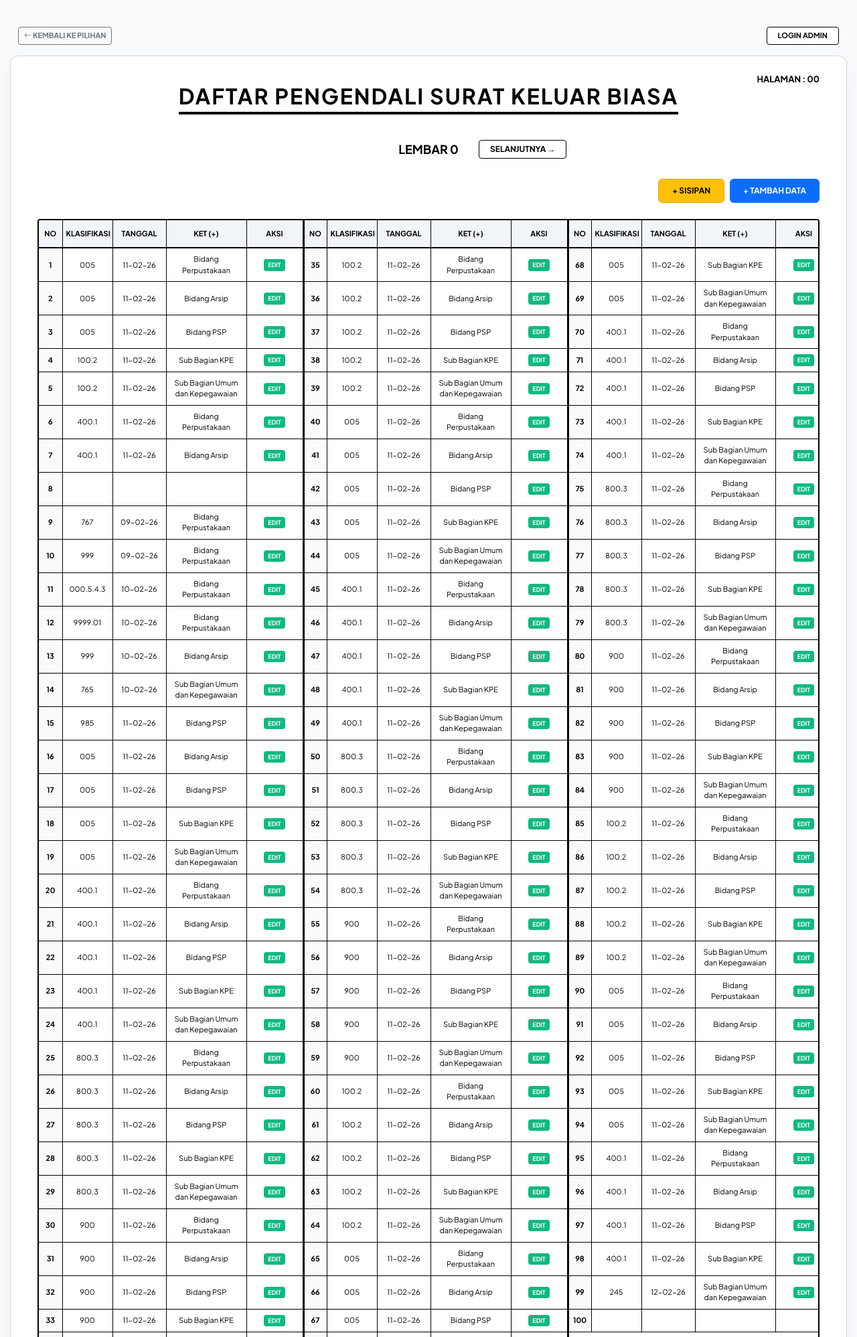
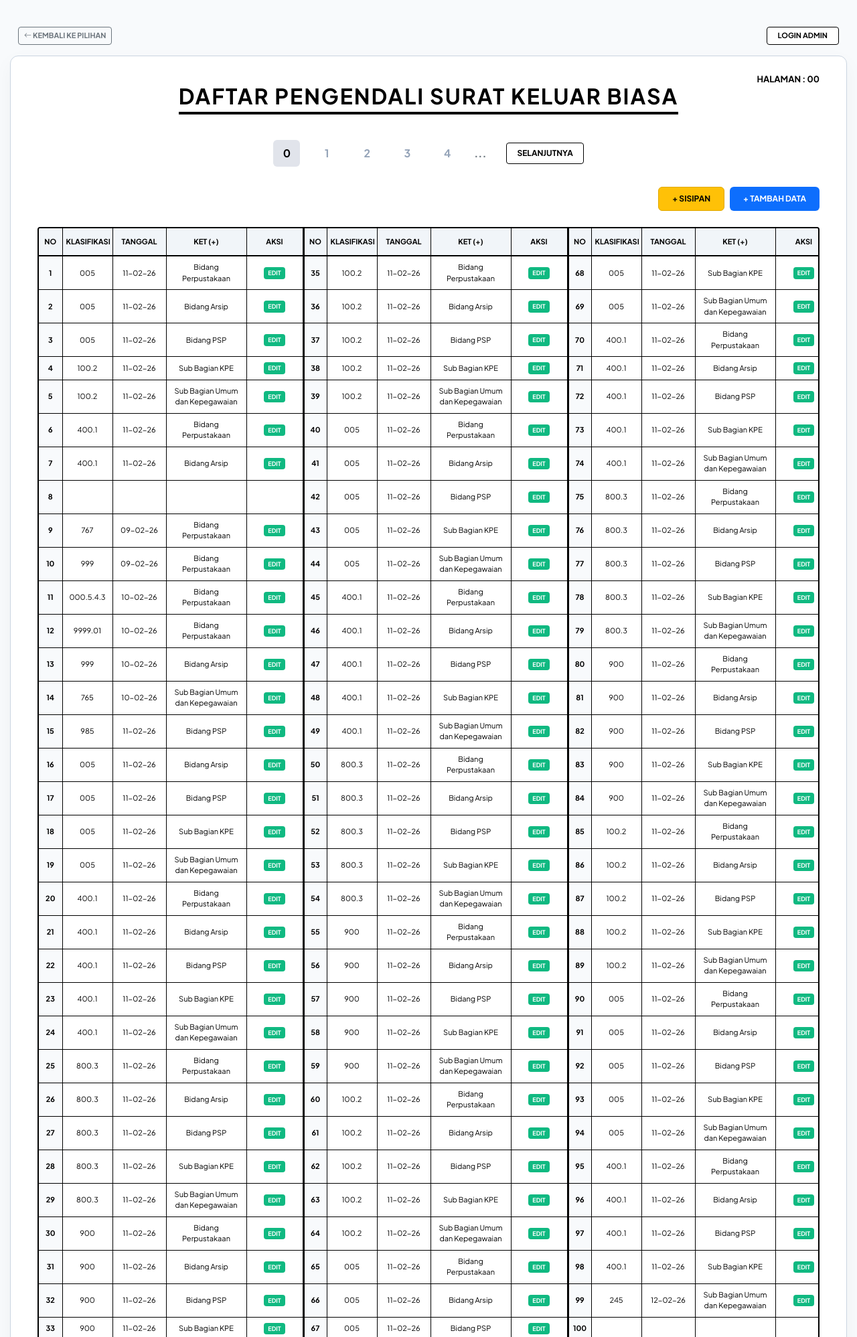
Before and after one commit to alkhila/Magang_WebsiteSurat, a PHP site: page /index.php?type=biasa in a window 1280 px wide. Shown: the top 1997 px of the page at 67% size. Run offline with PHP 8.4, Linux system fonts and the light colour scheme; data comes from the database, SQL or seed files in the repository; some libraries are stand-ins or nearby versions.

Commit message:
Tambah navigasi halaman

```diff
--- a/views/daftar_view.php
+++ b/views/daftar_view.php
@@ -18,6 +18,7 @@
       --btn-sisipan-bg: #ffc107;
       --btn-hover-bg: #5a7d9a;
       --btn-sisipan-hover: #d6b55d;
+      --active-page-bg: #e1e4eb;
     }
 
     body {
@@ -27,10 +28,15 @@
       padding: 40px 15px;
     }
 
-    /* --- ANIMASI HIGHLIGHT MEMUDAR (Hanya untuk Sisipan) --- */
+    /* --- ANIMASI HIGHLIGHT MEMUDAR --- */
     @keyframes highlightFade {
-      0% { background-color: #fef9c3; }
-      100% { background-color: transparent; }
+      0% {
+        background-color: #fef9c3;
+      }
+
+      100% {
+        background-color: transparent;
+      }
     }
 
     .highlight-sisipan {
@@ -70,30 +76,45 @@
       padding-bottom: 5px;
     }
 
+    /* --- STYLING NAVIGASI --- */
     .pagination-nav {
       margin-bottom: 30px;
       display: flex;
       align-items: center;
       justify-content: center;
+      /* Menengahkan navigasi */
+      gap: 30px;
+      /* Memperlebar jarak antar elemen navigasi */
     }
 
-    .nav-side {
-      width: 150px;
+    .page-numbers-container {
       display: flex;
+      align-items: center;
+      gap: 20px;
+      /* Memperlebar jarak antar nomor */
     }
 
-    .nav-side.left {
-      justify-content: flex-end;
+    .page-number {
+      text-decoration: none;
+      font-weight: 700;
+      font-size: 16px;
+      color: #94a3b8;
+      width: 40px;
+      height: 40px;
+      display: flex;
+      align-items: center;
+      justify-content: center;
+      border-radius: 6px;
+      transition: all 0.2s;
     }
 
-    .nav-side.right {
-      justify-content: flex-start;
+    .page-number.active {
+      background-color: var(--active-page-bg);
+      color: #000;
     }
 
-    .nav-center {
-      min-width: 150px;
-      text-align: center;
-      font-size: 18px;
+    .page-number:hover:not(.active) {
+      color: #000;
     }
 
     .btn-outline-black {
@@ -104,6 +125,8 @@
       text-decoration: none;
       border-radius: 4px;
       transition: all 0.3s ease;
+      padding: 6px 15px;
+      font-size: 12px;
     }
 
     .btn-outline-black:hover {
@@ -111,6 +134,7 @@
       color: #fff;
     }
 
+    /* --- TABLE STYLES --- */
     .table-responsive {
       border: 2px solid #000;
       border-radius: 4px;
@@ -285,14 +309,56 @@
     }
 
     @media print {
-      @page { size: A4 portrait; margin: 5mm; }
-      body { padding: 0 !important; margin: 0 !important; background-color: #fff !important; zoom: 90%; }
-      .main-card { padding: 0 !important; border: none !important; box-shadow: none !important; max-width: 100% !important; }
-      .d-print-none, .top-admin-bar, .pagination-nav, .action-buttons-container, .btn-action-edit, .btn-action-delete { display: none !important; }
-      .header-brand h2 { font-size: 16px !important; border-bottom: 2px solid #000 !important; }
-      .main-table { border: 2px solid #000 !important; width: 100% !important; display: table !important; table-layout: auto !important; }
-      .main-table th, .main-table td { border: 1px solid #000 !important; padding: 3.5px 4px !important; font-size: 8px !important; }
-      .print-hidden-row { display: none !important; }
+      @page {
+        size: A4 portrait;
+        margin: 5mm;
+      }
+
+      body {
+        padding: 0 !important;
+        margin: 0 !important;
+        background-color: #fff !important;
+        zoom: 90%;
+      }
+
+      .main-card {
+        padding: 0 !important;
+        border: none !important;
+        box-shadow: none !important;
+        max-width: 100% !important;
+      }
+
+      .d-print-none,
+      .top-admin-bar,
+      .pagination-nav,
+      .action-buttons-container,
+      .btn-action-edit,
+      .btn-action-delete {
+        display: none !important;
+      }
+
+      .header-brand h2 {
+        font-size: 16px !important;
+        border-bottom: 2px solid #000 !important;
+      }
+
+      .main-table {
+        border: 2px solid #000 !important;
+        width: 100% !important;
+        display: table !important;
+        table-layout: auto !important;
+      }
+
+      .main-table th,
+      .main-table td {
+        border: 1px solid #000 !important;
+        padding: 3.5px 4px !important;
+        font-size: 8px !important;
+      }
+
+      .print-hidden-row {
+        display: none !important;
+      }
     }
   </style>
 </head>
@@ -315,9 +381,11 @@
               <li><a class="dropdown-item" href="#" onclick="pilihNomorUrutCetak()">BERDASARKAN NOMOR URUT</a></li>
             </ul>
           </div>
-          <button onclick="konfirmasiLogout()" class="btn btn-danger btn-sm fw-bold" style="font-size: 11px; border-radius: 4px;">LOGOUT</button>
+          <button onclick="konfirmasiLogout()" class="btn btn-danger btn-sm fw-bold"
+            style="font-size: 11px; border-radius: 4px;">LOGOUT</button>
         <?php else: ?>
-          <button class="btn-outline-black px-3 py-1" style="font-size: 11px;" data-bs-toggle="modal" data-bs-target="#modalLogin">LOGIN ADMIN</button>
+          <button class="btn-outline-black px-3 py-1" style="font-size: 11px;" data-bs-toggle="modal"
+            data-bs-target="#modalLogin">LOGIN ADMIN</button>
         <?php endif; ?>
       </div>
     </div>
@@ -330,15 +398,29 @@
     </div>
 
     <div class="pagination-nav d-print-none">
-      <div class="nav-side left">
       <?php if ($currentPage > 0): ?>
-          <a href="index.php?page=<?php echo $currentPage - 1; ?>&type=<?php echo $currentType; ?>" class="btn-outline-black px-3 py-1" style="font-size: 12px;">← SEBELUMNYA</a>
+        <a href="index.php?page=<?php echo $currentPage - 1; ?>&type=<?php echo $currentType; ?>"
+          class="btn-outline-black">SEBELUMNYA</a>
       <?php endif; ?>
+
+      <div class="page-numbers-container">
+        <?php
+        $startPage = max(0, $currentPage - 2);
+        $endPage = $startPage + 4;
+
+        for ($i = $startPage; $i <= $endPage; $i++):
+          $isActive = ($i == $currentPage);
+          ?>
+          <a href="index.php?page=<?php echo $i; ?>&type=<?php echo $currentType; ?>"
+            class="page-number <?php echo $isActive ? 'active' : ''; ?>">
+            <?php echo $i; // Halaman dimulai dari 0 sesuai permintaan ?>
+          </a>
+        <?php endfor; ?>
+        <span class="text-secondary fw-bold">...</span>
       </div>
-      <div class="nav-center"><span class="fw-bold">LEMBAR <?php echo $currentPage; ?></span></div>
-      <div class="nav-side right">
-        <a href="index.php?page=<?php echo $currentPage + 1; ?>&type=<?php echo $currentType; ?>" class="btn-outline-black px-3 py-1" style="font-size: 12px;">SELANJUTNYA →</a>
-      </div>
+
+      <a href="index.php?page=<?php echo $currentPage + 1; ?>&type=<?php echo $currentType; ?>"
+        class="btn-outline-black">SELANJUTNYA</a>
     </div>
 
     <div class="d-flex justify-content-end mb-4 d-print-none action-buttons-container">
@@ -376,15 +458,19 @@
                   $dataDate = ($tRaw && $tRaw != '0000-00-00 00:00:00') ? date('Y-m-d', strtotime($tRaw)) : '';
                   $tDisplay = ($dataDate) ? date('d-m-y', strtotime($tRaw)) : '';
                   ?>
-                  <td id="data-<?php echo $curr_no; ?>" class="col-group-<?php echo $r['g']; ?> no-column <?php echo $divider; ?>" data-no="<?php echo $curr_no; ?>" data-date="<?php echo $dataDate; ?>"><?php echo $curr_no; ?></td>
+                  <td id="data-<?php echo $curr_no; ?>"
+                    class="col-group-<?php echo $r['g']; ?> no-column <?php echo $divider; ?>"
+                    data-no="<?php echo $curr_no; ?>" data-date="<?php echo $dataDate; ?>"><?php echo $curr_no; ?></td>
                   <td class="col-group-<?php echo $r['g']; ?>"><?php echo $k; ?></td>
                   <td class="col-group-<?php echo $r['g']; ?>"><?php echo $tDisplay; ?></td>
                   <td class="col-group-<?php echo $r['g']; ?>"><?php echo $p; ?></td>
                   <td class="col-group-<?php echo $r['g']; ?> d-print-none">
                     <?php if (isset($data[$curr_no])): ?>
-                      <button class="btn-action-edit" onclick="bukaModalEdit('<?php echo $curr_no; ?>', '<?php echo $curr_no; ?>', '<?php echo $k; ?>', '<?php echo $p; ?>', '', false)">EDIT</button>
+                      <button class="btn-action-edit"
+                        onclick="bukaModalEdit('<?php echo $curr_no; ?>', '<?php echo $curr_no; ?>', '<?php echo $k; ?>', '<?php echo $p; ?>', '', false)">EDIT</button>
                       <?php if (isset($_SESSION['admin_id'])): ?>
-                        <button class="btn-action-delete" onclick="konfirmasiHapus('<?php echo $curr_no; ?>', '<?php echo $curr_no; ?>', false)">HAPUS</button>
+                        <button class="btn-action-delete"
+                          onclick="konfirmasiHapus('<?php echo $curr_no; ?>', '<?php echo $curr_no; ?>', false)">HAPUS</button>
                       <?php endif; ?>
                     <?php endif; ?>
                   </td>
@@ -414,15 +500,19 @@
             </thead>
             <tbody>
               <?php foreach ($sisipanData as $s): ?>
-                <tr id="sisipan-<?php echo str_replace('.', '-', $s['no_urut']); ?>" data-no="<?php echo (float)$s['no_urut']; ?>" data-date="<?php echo date('Y-m-d', strtotime($s['tanggal_manual'])); ?>">
+                <tr id="sisipan-<?php echo str_replace('.', '-', $s['no_urut']); ?>"
+                  data-no="<?php echo (float) $s['no_urut']; ?>"
+                  data-date="<?php echo date('Y-m-d', strtotime($s['tanggal_manual'])); ?>">
                   <td class="fw-bold"><?php echo $s['no_urut']; ?></td>
                   <td><?php echo $s['klas']; ?></td>
                   <td><?php echo date('d-m-y', strtotime($s['tanggal_manual'])); ?></td>
                   <td><?php echo $s['plus']; ?></td>
                   <td class="d-print-none">
-                    <button class="btn-action-edit" onclick="bukaModalEdit('<?php echo $s['no_urut']; ?>', '<?php echo $s['no_urut']; ?>', '<?php echo $s['klas']; ?>', '<?php echo $s['plus']; ?>', '<?php echo $s['tanggal_manual']; ?>', true)">EDIT</button>
+                    <button class="btn-action-edit"
+                      onclick="bukaModalEdit('<?php echo $s['no_urut']; ?>', '<?php echo $s['no_urut']; ?>', '<?php echo $s['klas']; ?>', '<?php echo $s['plus']; ?>', '<?php echo $s['tanggal_manual']; ?>', true)">EDIT</button>
                     <?php if (isset($_SESSION['admin_id'])): ?>
-                      <button class="btn-action-delete" onclick="konfirmasiHapus('<?php echo $s['no_urut']; ?>', '<?php echo $s['no_urut']; ?>', true)">HAPUS</button>
+                      <button class="btn-action-delete"
+                        onclick="konfirmasiHapus('<?php echo $s['no_urut']; ?>', '<?php echo $s['no_urut']; ?>', true)">HAPUS</button>
                     <?php endif; ?>
                   </td>
                 </tr>
@@ -438,7 +528,8 @@
     <div class="modal-dialog modal-dialog-centered">
       <div class="modal-content border-0 shadow" style="border-radius: 12px;">
         <div class="modal-header bg-dark text-white">
-          <h6 class="modal-title fw-bold">LOGIN ADMIN</h6><button type="button" class="btn-close btn-close-white" data-bs-dismiss="modal"></button>
+          <h6 class="modal-title fw-bold">LOGIN ADMIN</h6><button type="button" class="btn-close btn-close-white"
+            data-bs-dismiss="modal"></button>
         </div>
         <form action="index.php?page=<?php echo $currentPage; ?>&type=<?php echo $currentType; ?>" method="POST">
           <input type="hidden" name="login" value="1">
@@ -451,7 +542,8 @@
               <label class="form-label small fw-bold">PASSWORD</label>
               <div class="login-input-group">
                 <input type="password" name="password" id="loginPassword" class="form-control" required>
-                <span class="input-group-text" onclick="togglePassword()" style="cursor: pointer;"><i class="bi bi-eye-slash" id="toggleIcon"></i></span>
+                <span class="input-group-text" onclick="togglePassword()" style="cursor: pointer;"><i
+                    class="bi bi-eye-slash" id="toggleIcon"></i></span>
               </div>
             </div>
           </div>
@@ -468,9 +560,11 @@
     <div class="modal-dialog modal-dialog-centered">
       <div class="modal-content border-0 shadow" style="border-radius: 12px;">
         <div class="modal-header bg-dark text-white">
-          <h6 class="modal-title fw-bold" id="modalTitle">TAMBAH DATA</h6><button type="button" class="btn-close btn-close-white" data-bs-dismiss="modal"></button>
+          <h6 class="modal-title fw-bold" id="modalTitle">TAMBAH DATA</h6><button type="button"
+            class="btn-close btn-close-white" data-bs-dismiss="modal"></button>
         </div>
-        <form id="formInput" action="index.php?page=<?php echo $currentPage; ?>&type=<?php echo $currentType; ?>" method="POST">
+        <form id="formInput" action="index.php?page=<?php echo $currentPage; ?>&type=<?php echo $currentType; ?>"
+          method="POST">
           <input type="hidden" name="aksi" id="form_mode" value="tambah">
           <input type="hidden" name="is_sisipan" id="is_sisipan" value="0">
           <input type="hidden" name="no_urut" id="input_no">
@@ -483,7 +577,8 @@
               <label class="form-label small fw-bold">TANGGAL SURAT</label>
               <input type="date" name="tanggal_manual" id="input_tgl" class="form-control">
             </div>
-            <div class="mb-3"><label class="form-label small fw-bold">KLASIFIKASI</label><input type="text" name="klas" id="input_klas" class="form-control" required></div>
+            <div class="mb-3"><label class="form-label small fw-bold">KLASIFIKASI</label><input type="text" name="klas"
+                id="input_klas" class="form-control" required></div>
             <div class="mb-3">
               <label class="form-label small fw-bold">KETERANGAN</label>
               <select name="plus" id="input_plus" class="form-select" required>
@@ -607,7 +702,6 @@
       document.body.classList.remove('hide-col-1', 'hide-col-2', 'hide-col-3');
       let hasCol1 = false, hasCol2 = false, hasCol3 = false;
 
-      // Sembunyikan baris di tabel utama yang tidak sesuai kriteria
       document.querySelectorAll('#mainTable tbody tr').forEach(tr => {
         let rowVisible = false;
         for (let g = 1; g <= 3; g++) {
@@ -622,7 +716,6 @@
         if (!rowVisible) tr.classList.add('print-hidden-row'); else tr.classList.remove('print-hidden-row');
       });
 
-      // Sembunyikan baris di tabel sisipan yang tidak sesuai kriteria
       document.querySelectorAll('#tableSisipan tbody tr').forEach(tr => {
         const no = parseFloat(tr.getAttribute('data-no'));
         const date = tr.getAttribute('data-date');
@@ -644,7 +737,6 @@
       else if (s === 'success' || s === 'updated') Swal.fire('Berhasil!', 'Data telah disimpan.', 'success');
       else if (s === 'deleted') Swal.fire('Dihapus!', 'Data telah dihapus.', 'success');
 
-      /* --- LOGIKA KHUSUS SISIPAN: SCROLL & HIGHLIGHT --- */
       const targetHash = window.location.hash;
       if (targetHash && targetHash.startsWith('#data-')) {
         const noUrut = targetHash.replace('#data-', '');
@@ -668,4 +760,5 @@
     <?php endif; ?>
   </script>
 </body>
+
 </html>
```
Lines whose indentation alone changed are shown as unchanged.
